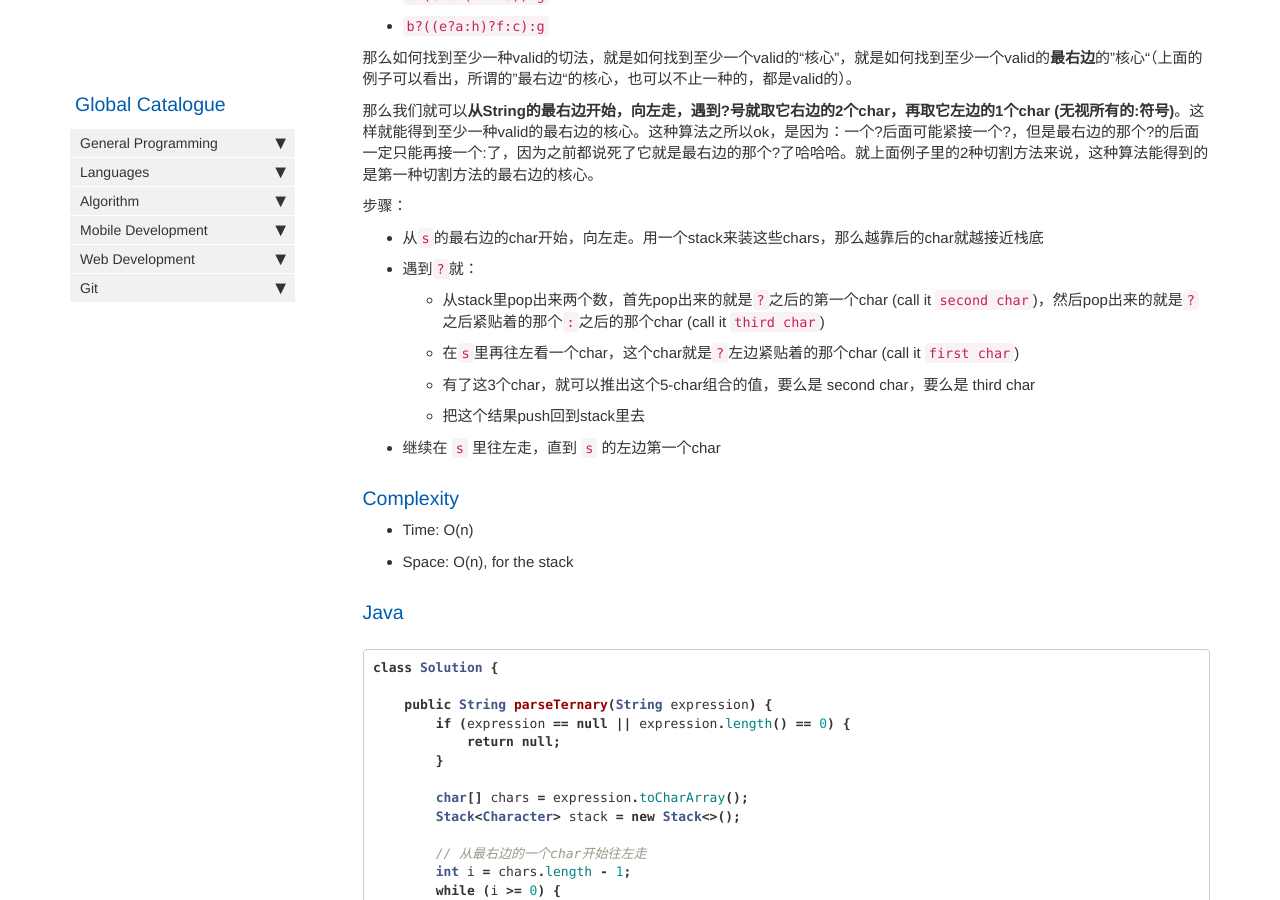
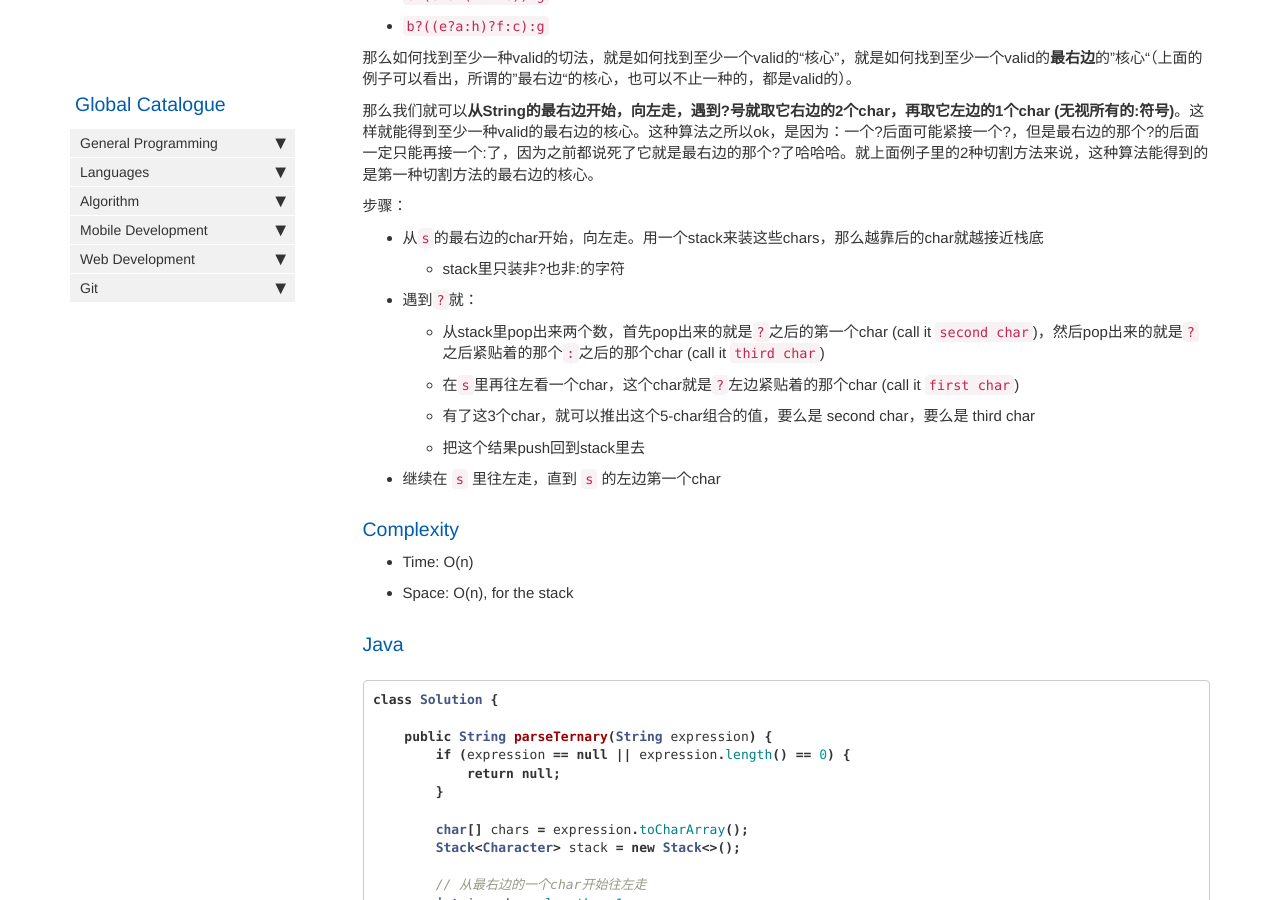
Before and after one commit to HungryOrc/hungryorc.github.io, a Jekyll site: the page built from pages/algorithm/algorithm_parse_valid_ternary_expression.md, in a window 1280 px wide and 900 px high, scrolled down 1192 px. Built offline with Jekyll 4.4.1, drawn with Linux system fonts in a browser that asks for light colours; nearby versions of some CDN libraries; comment, search, counter and statistics services are not loaded.

Commit message:
Update algorithm_parse_valid_ternary_expression.md

```diff
--- a/pages/algorithm/algorithm_parse_valid_ternary_expression.md
+++ b/pages/algorithm/algorithm_parse_valid_ternary_expression.md
@@ -52,6 +52,7 @@ You can always assume that the given expression is valid and only consists of di
 
 步骤：
 * 从`s`的最右边的char开始，向左走。用一个stack来装这些chars，那么越靠后的char就越接近栈底
+  * stack里只装非?也非:的字符
 * 遇到`?`就：
   * 从stack里pop出来两个数，首先pop出来的就是`?`之后的第一个char (call it `second char`)，然后pop出来的就是`?`之后紧贴着的那个`:`之后的那个char (call it `third char`)
   * 在`s`里再往左看一个char，这个char就是`?`左边紧贴着的那个char (call it `first char`)
```
